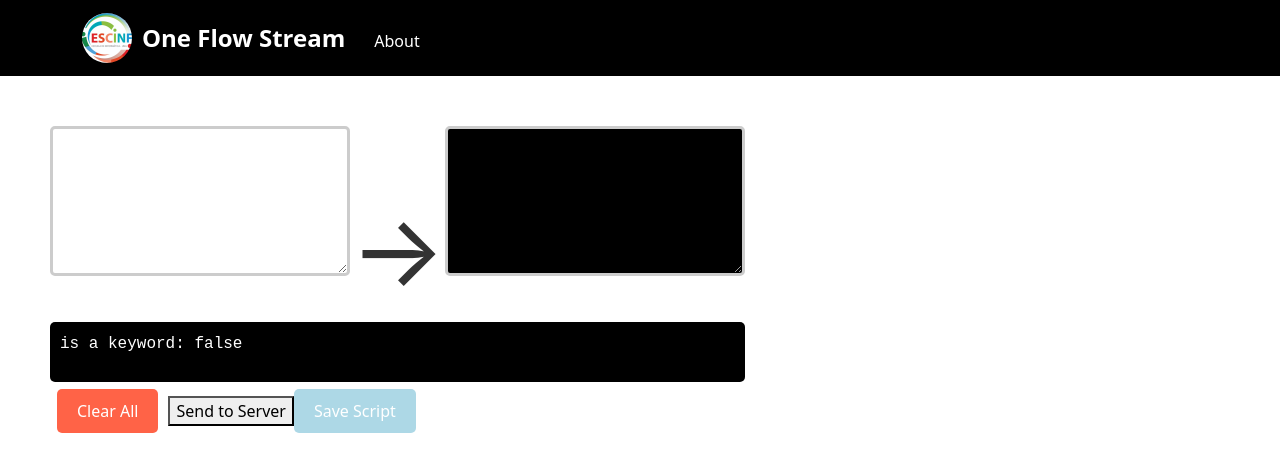
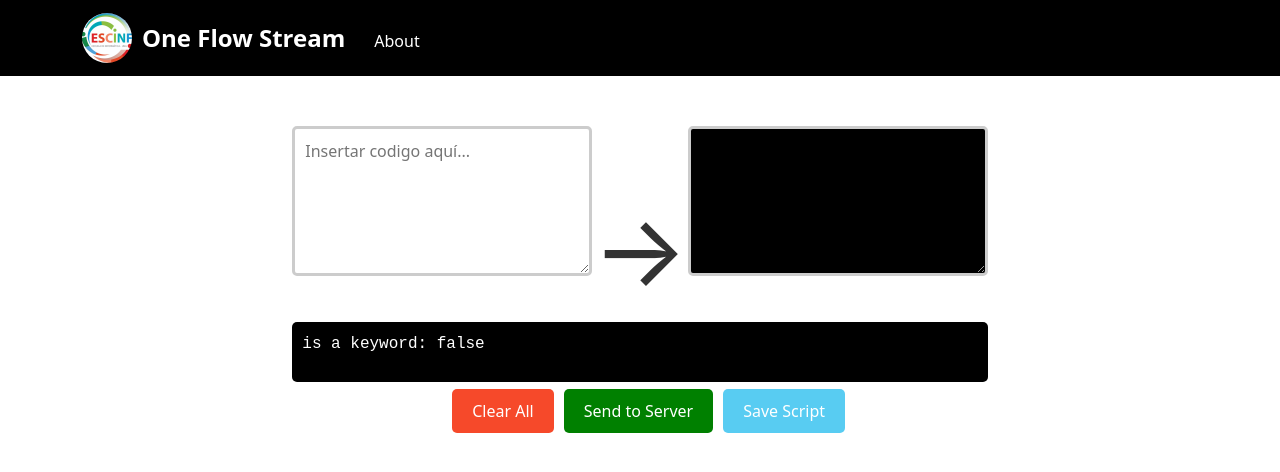
Before and after one commit to XarthDaichi/paradigmas-proyecto-final, a React (Create React App) app in the folder EIF400_II-2023_OFS2/: page / in a window 1280 px wide. Shown: the top 472 px of the page. Built offline with nearby package versions, Linux system fonts and the light colour scheme; no server answers.

Commit message:
interfazEstilosyPulgaNombreScript

```diff
--- a/EIF400_II-2023_OFS2/src/App.css
+++ b/EIF400_II-2023_OFS2/src/App.css
@@ -70,10 +70,8 @@ body {
   margin-right: 20px;
 }
 
-
-/* Estilo para el botón Clear */
 .custom-buttons button:first-child {
-  background-color: #ff6347; /* Rojo */
+  background-color: #f6492a;
   color: white;
   border: none;
   border-radius: 5px;
@@ -84,12 +82,26 @@ body {
 }
 
 .custom-buttons button:first-child:hover {
-  background-color: #ff0000; /* Rojo más oscuro al pasar el mouse */
+  background-color: #ff0000;
 }
 
-/* Estilo para el botón Send */
+.custom-buttons button:nth-child(2) {
+  background-color: #008000;
+  color: white;
+  border: none;
+  border-radius: 5px;
+  padding: 10px 20px;
+  font-size: 16px;
+  cursor: pointer;
+  margin-right: 10px;
+}
+
+.custom-buttons button:nth-child(2):hover {
+  background-color: #006400;
+}
+
 .custom-buttons button:last-child {
-  background-color: #008000; /* Verde */
+  background-color: rgb(88, 204, 242);
   color: white;
   border: none;
   border-radius: 5px;
@@ -99,12 +111,16 @@ body {
 }
 
 .custom-buttons button:last-child:hover {
-  background-color: #006400; /* Verde más oscuro al pasar el mouse */
+  background-color: #0583d1;
+}
+
+.custom-buttons {
+  margin-left: 23%;
 }
 
 .arrow {
   font-size: 100px;
-  color: #333; /* Color de la flecha */
+  color: #333;
   display: inline-block;
   align-items: center;
 
@@ -121,3 +137,15 @@ body {
 .keyword {
   color: blue;
 }
+.error-message {
+  color: red;
+  font-size: 14px;
+  margin-top: 5px;
+}
+
+.center-container {
+  display: flex;
+  justify-content: center;
+  align-items: center;
+  min-height: 50vh;
+}
--- a/EIF400_II-2023_OFS2/src/components/ScriptPopup.js
+++ b/EIF400_II-2023_OFS2/src/components/ScriptPopup.js
@@ -12,7 +12,7 @@ const ScriptPopup = ({ onSave }) => {
     <div className="script-popup">
       <input
         type="text"
-        placeholder="Enter script name"
+        placeholder="Introducir el nombre del script"
         value={scriptName}
         onChange={(e) => setScriptName(e.target.value)}
       />
--- a/EIF400_II-2023_OFS2/src/components/TextEditor.js
+++ b/EIF400_II-2023_OFS2/src/components/TextEditor.js
@@ -3,7 +3,7 @@ import React, { useState } from 'react';
 import '../App.css';
 
 import KeywordChecker from './KeywordChecker';
-import ScriptPopup from './ScriptPopup'; // Importa el componente ScriptPopup aquí
+import ScriptPopup from './ScriptPopup';
 
 
 import {API_SERVER_URL} from './Url';
@@ -14,6 +14,7 @@ const TextEditor = ({ keywordsList }) => {
   const [inputText, setInputText] = useState('');
   const [outputText, setOutputText] = useState('');
   const [isPopupOpen, setIsPopupOpen] = useState(false);
+  const [errorMessage, setErrorMessage] = useState('');
 
 
 
@@ -62,15 +63,20 @@ const TextEditor = ({ keywordsList }) => {
     setIsPopupOpen(true);
   };
 
-  // Esta función se llamará cuando el usuario ingrese el nombre del script en el popup
+
   const handleSaveScriptPopup = (scriptName) => {
-    // Crea un objeto con el nombre del script y el texto de entrada
+
+    if (scriptName.trim() === '') {
+      setErrorMessage('El nombre del script no puede estar vacío');
+      return;
+    }
+
     const newScript = {
       name: scriptName,
       text: inputText,
     };
 
-    // Envía el nuevo script al servidor
+
     fetch(`${API_SERVER_URL}/scripts`, {
       method: 'POST',
       headers: {
@@ -81,19 +87,21 @@ const TextEditor = ({ keywordsList }) => {
       .then((response) => response.json())
       .then((data) => {
         setOutputText(data.message);
-        setIsPopupOpen(false); // Cierra el popup después de guardar el script
+        setIsPopupOpen(false);
+        setErrorMessage('');
       })
       .catch((error) => console.error('Error sending data to server:', error));
   };
 
   return (
+    <div className="center-container">
     <div className="custom-container">
       <textarea
         id="TI"
         className="custom-textarea"
         value={inputText}
         onChange={handleInputChange}
-        placeholder=""
+        placeholder="Insertar codigo aquí..."
       />
       <div className="arrow">→</div>
       <textarea
@@ -106,11 +114,11 @@ const TextEditor = ({ keywordsList }) => {
       <div className="custom-buttons">
         <button onClick={handleClear}>Clear All</button>
         <button onClick={handleSendToServer}>Send to Server</button>
-        <button onClick={handleSaveScript} style={{ backgroundColor: 'lightblue' }}>
-          Save Script
-        </button>
+        <button onClick={handleSaveScript}>Save Script</button>
       </div>
       {isPopupOpen && <ScriptPopup onSave={handleSaveScriptPopup} />}
+      {errorMessage && <div className="error-message">{errorMessage}</div>}
+    </div>
     </div>
   );
 };
```
